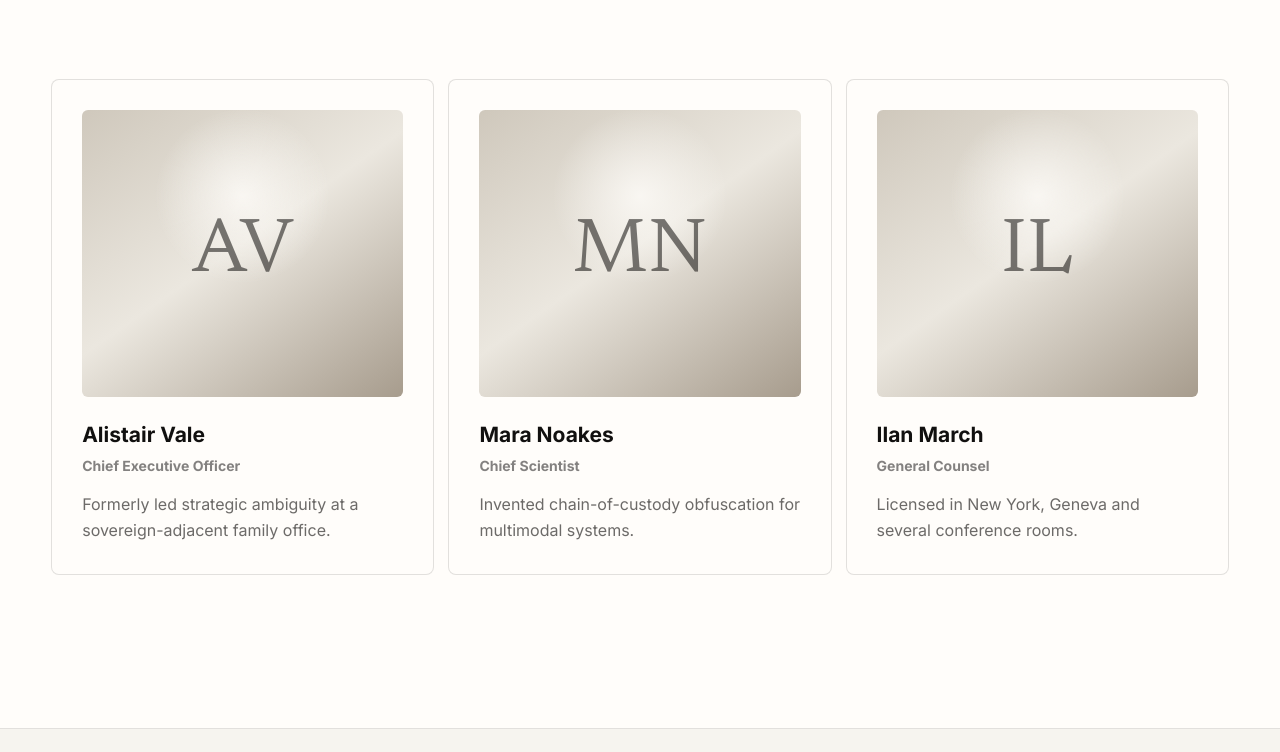
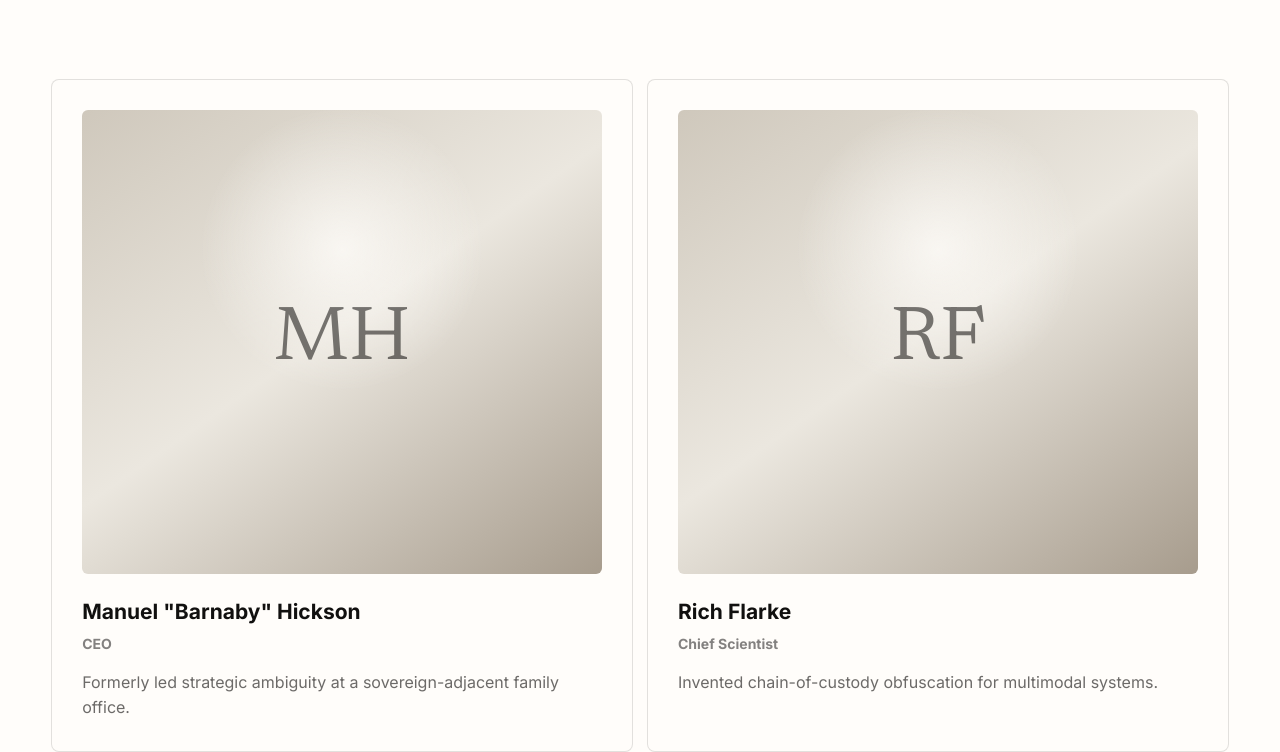
Before and after one commit to richardcharlesclarke/boomboom-labs, a plain HTML site: page index.html in a window 1280 px wide. Shown: the part 6055-6807 px from the top of the page. Drawn offline with Linux system fonts and the light colour scheme; animation ran at ten frames a second.

Commit message:
Update BoomBoom Labs leadership

```diff
--- a/index.html
+++ b/index.html
@@ -236,22 +236,16 @@
           </div>
           <div class="leader-grid">
             <article class="leader reveal">
-              <div class="leader-portrait">AV</div>
-              <h3>Alistair Vale</h3>
-              <p>Chief Executive Officer</p>
+              <div class="leader-portrait">MH</div>
+              <h3>Manuel "Barnaby" Hickson</h3>
+              <p>CEO</p>
               <span>Formerly led strategic ambiguity at a sovereign-adjacent family office.</span>
             </article>
             <article class="leader reveal">
-              <div class="leader-portrait">MN</div>
-              <h3>Mara Noakes</h3>
+              <div class="leader-portrait">RF</div>
+              <h3>Rich Flarke</h3>
               <p>Chief Scientist</p>
               <span>Invented chain-of-custody obfuscation for multimodal systems.</span>
-            </article>
-            <article class="leader reveal">
-              <div class="leader-portrait">IL</div>
-              <h3>Ilan March</h3>
-              <p>General Counsel</p>
-              <span>Licensed in New York, Geneva and several conference rooms.</span>
             </article>
           </div>
         </section>
--- a/styles.css
+++ b/styles.css
@@ -466,7 +466,7 @@ h1 {
   width: min(var(--max), 100%);
   margin: 0 auto;
   display: grid;
-  grid-template-columns: repeat(3, 1fr);
+  grid-template-columns: repeat(2, 1fr);
   gap: 14px;
 }
 
```
